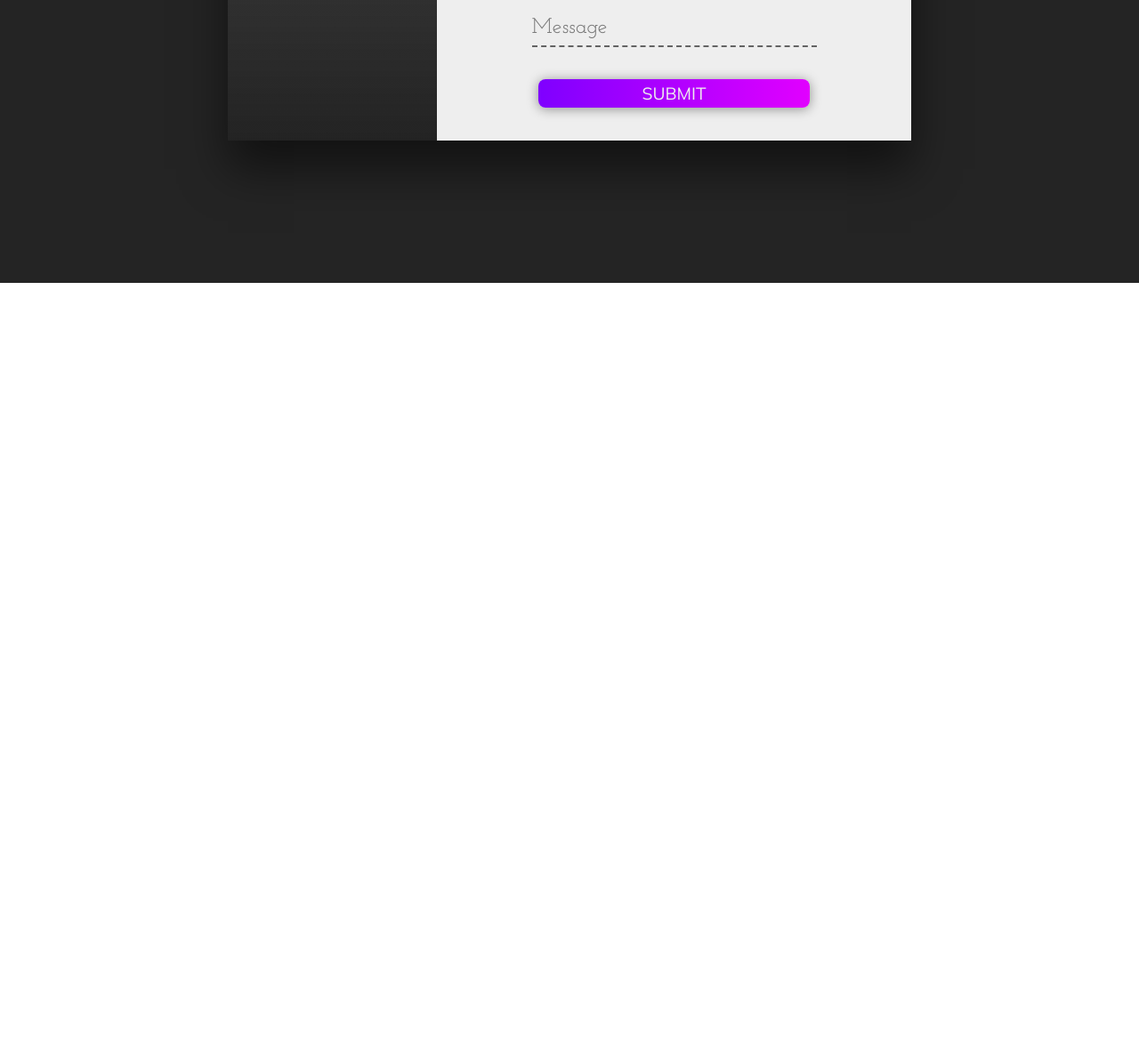
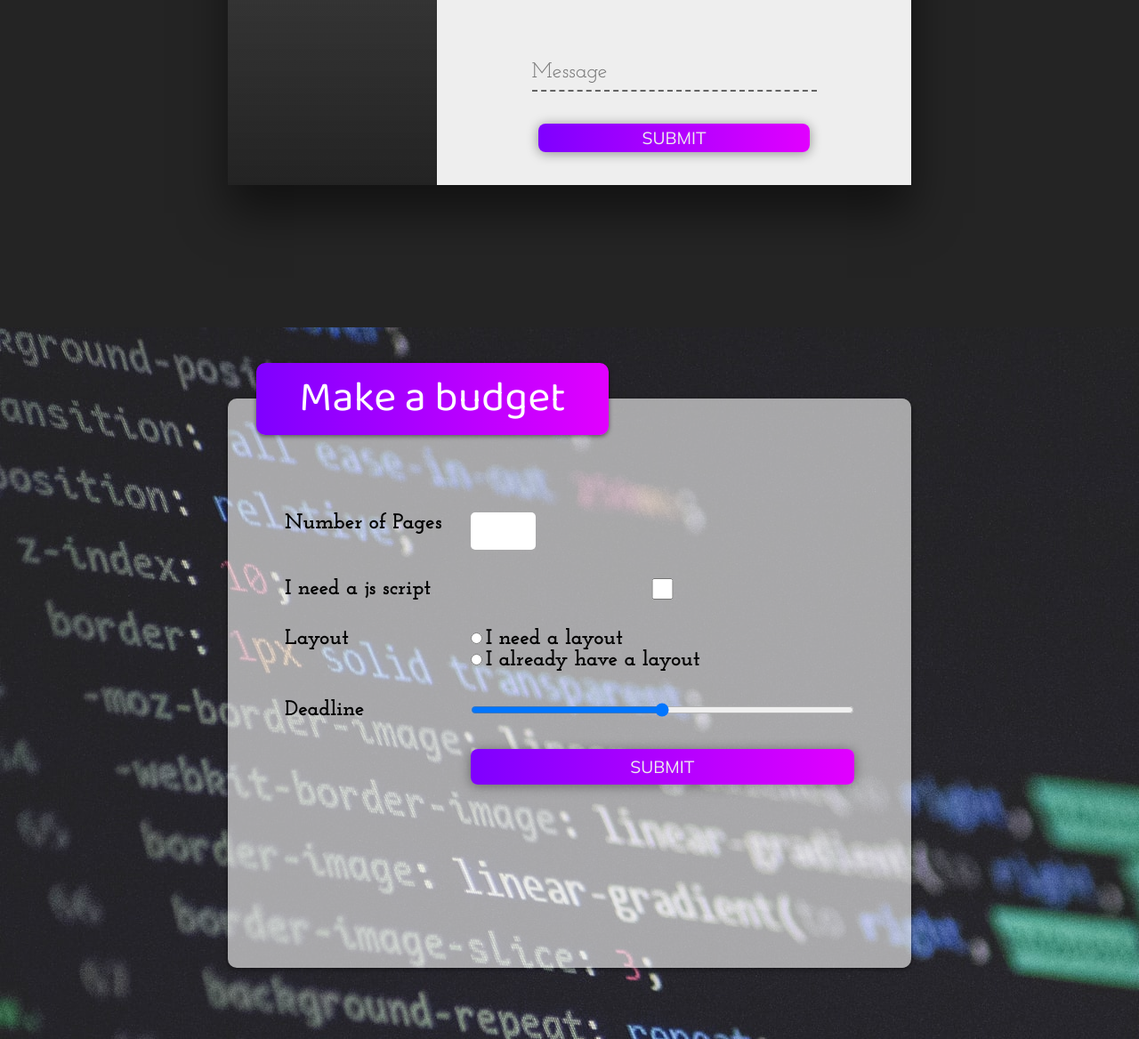
Before and after one commit to BrayanRF/portfolio, a plain HTML site: page index.html in a window 1280 px wide. Shown: the part 2514-3682 px from the top of the page at 89% size. Before the commit the page ends 2832 px from the top, so only its background shows below. Drawn offline with Linux system fonts and the light colour scheme; grey boxes are pictures that could not be loaded.

Commit message:
:package: budget section

```diff
--- a/index.html
+++ b/index.html
@@ -210,6 +210,37 @@
                     </div>
                 </div>
             </section><!--End of contact section-->
+
+            <section class="budget-section"><!--Budget section start-->
+                <div class="budget-wrapper">
+                    <h1>Make a budget</h1>
+
+                    <form>
+                        <label for="quantity">Number of Pages</label>
+                        <input type="number" min="1" name="quantity" id="quantity">
+
+                        <label for="js">I need a js script</label>
+                        <input type="checkbox" name="js" id="js">
+
+                        <label>Layout</label>
+                        <div class="layout-group">
+                            <div>
+                                <input type="radio" name="layout" id="layout-yes">
+                                <label for="layout-yes">I need a layout</label>
+                            </div>
+
+                            <div>
+                                <input type="radio" name="layout" id="layout-no">
+                                <label for="layout-no">I already have a layout</label>
+                            </div>
+                        </div>
+
+                        <label for="deadline">Deadline</label>
+                        <input type="range" name="deadline" id="deadline">
+                        <button class="btn btn-budget" type="submit">Submit</button>
+                    </form>
+                </div>
+            </section><!--End of budget section-->
         </div>
     </body>
 
--- a/style.css
+++ b/style.css
@@ -338,6 +338,10 @@ header {
 
 /* Projects section layout */
 
+.projects-section {
+    margin-bottom: 50px;
+}
+
 .projects {
     display: flex;
     justify-content: space-evenly;
@@ -433,7 +437,7 @@ header {
 
 .contact-left {
     width: 35%;
-    background: linear-gradient(rgba(15, 15, 15, 0.6), rgba(22, 22, 22, 0.9)), url(img/contact.jpg);
+    background: linear-gradient(rgba(15, 15, 15, 0.6), rgba(22, 22, 22, 0.9)), url("img/contact.jpg");
     background-size: cover;
 }
 
@@ -500,3 +504,72 @@ header {
     font-size: 1.2rem;
     text-transform: uppercase;
 }
+
+/* Budget section layout */
+
+.budget-section {
+    width: 100%;
+    height: 100vh;
+    background: url("img/budget.jpg");
+    object-fit: cover;
+    display: flex;
+    justify-content: center;
+    align-items: center;
+}
+
+.budget-wrapper {
+    width: 60%;
+    height: 80%;
+    background-color: #ffffff99;
+    border-radius: 10px;
+    box-shadow: 0 0.1rem 0.3rem rgba(0, 0, 0, 0.5);
+    position: relative;
+}
+
+.budget-wrapper h1 {
+    position: absolute;
+    top: -2.5rem;
+    left: 2rem;
+    background: #7F00FF;  /* fallback for old browsers */
+    background: -webkit-linear-gradient(to right, #E100FF, #7F00FF);  /* Chrome 10-25, Safari 5.1-6 */
+    background: linear-gradient(to left, #E100FF, #7F00FF); /* W3C, IE 10+/ Edge, Firefox 16+, Chrome 26+, Opera 12+, Safari 7+ */
+    padding: 0 3rem;
+    color: #fff;
+    font-family: var(--font-primary);
+    font-size: 3rem;
+    font-weight: lighter;
+    box-shadow: 0 0.1rem 0.3rem rgba(0, 0, 0, 0.5);
+    border-radius: 10px;
+}
+
+.budget-wrapper form {
+    margin: 4rem;
+    padding-top: 4rem;
+    display: grid;
+    grid-template-columns: auto 1fr;
+    column-gap: 2rem;
+    row-gap: 2rem;
+}
+
+.budget-wrapper label {
+    font-family: var(--font-secondary);
+    font-size: 1.5rem;
+    font-weight: bold;
+}
+
+.budget-wrapper input[type="number"] {
+    font-family: var(--font-secondary);
+    width: 4rem;
+    font-size: 2rem;
+    outline: none;
+    border-radius: 5px;
+    border: none;
+    padding: 0.3rem;
+}
+
+.btn-budget {
+    text-transform: uppercase;
+    font-size: 1.2rem;
+    grid-column: 2;
+    width: 100%;
+}
```
Also changed, not shown: img/budget.jpg (added).
